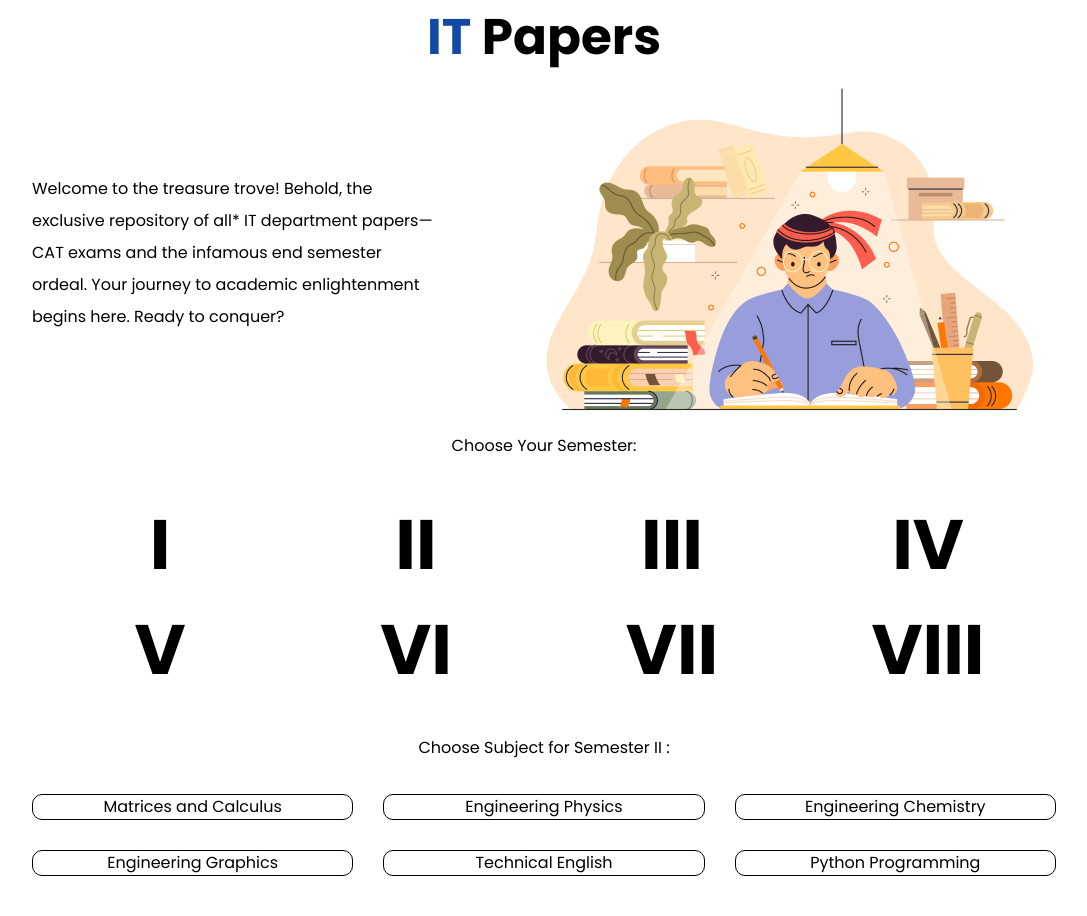
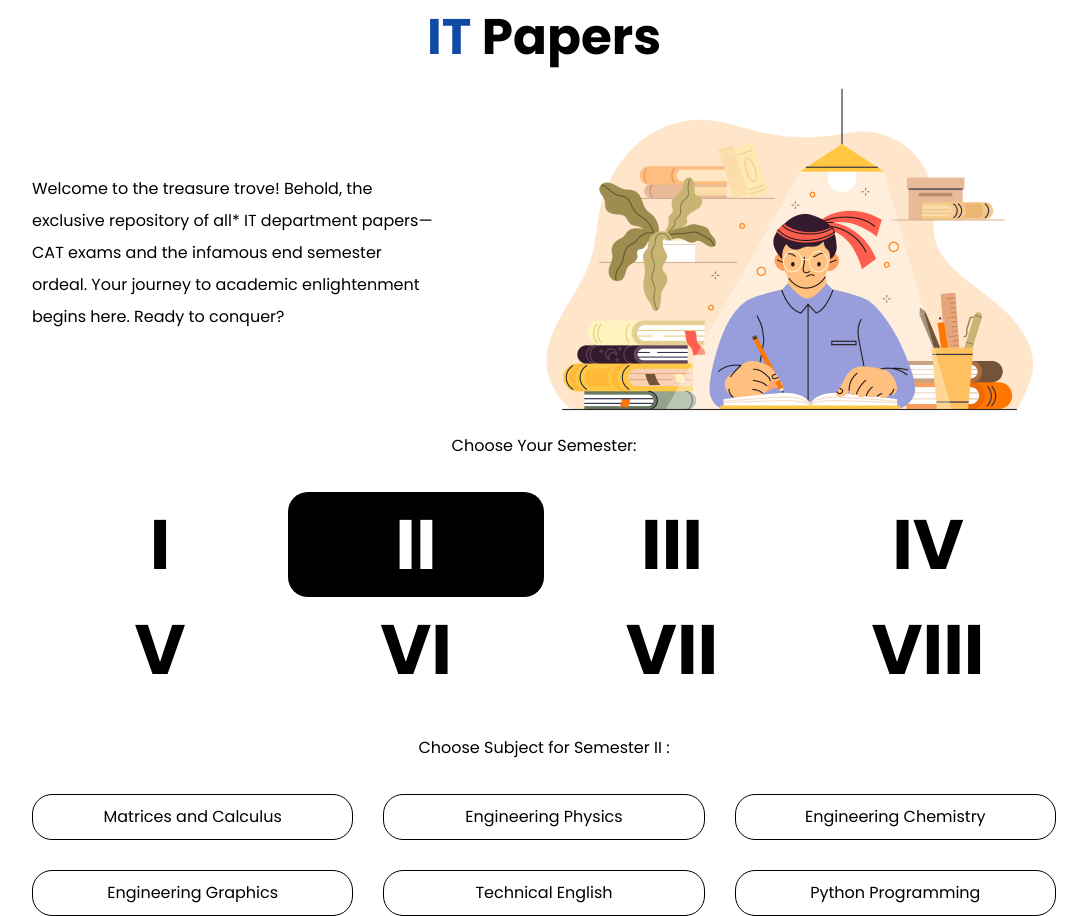
Before and after one commit to Vishwaa-Arumugam/QuestionBank-MoriLabs, a React (Vite) app in the folder frontend/: page / in a window 1280 px wide. Both pictures are taken after a click on the button "II". Shown: the whole page, without its empty margins (96-1183 px from the left). Before the commit the page ends 876 px from the top, so only its background shows below. Built offline with nearby package versions, Linux system fonts and the light colour scheme.

Commit message:
itpapers completed
itpapers completed

```diff
--- a/frontend/index.html
+++ b/frontend/index.html
@@ -7,6 +7,10 @@
     <title>
         SSN - QuestionBank
     </title>
+    <!-- <link rel="icon" type="image/svg+xml" href="/vite.svg" /> -->
+    <link href="https://fonts.googleapis.com/css2?family=Poppins:wght@400;500;600;700&display=swap" rel="stylesheet">
+    <meta name="viewport" content="width=device-width, initial-scale=1.0" />
+    <title>SSN Question Bank</title>
   </head>
   <body>
     <div id="root"></div>
--- a/frontend/src/Fetchpaper.css
+++ b/frontend/src/Fetchpaper.css
@@ -19,15 +19,11 @@
     font-weight: bold;
 }
 
-.sem-button:hover{
-    background-color: black;
-    color: white;
-    border-radius: 20px;
-}
 
 .sub-button{
     border: 1px solid black;
-    border-radius: 10px;
+    border-radius: 20px;
+    padding: 10px;
 }
 
 .subject{
@@ -35,13 +31,8 @@
     margin-left: 10%;
     display: grid;
     grid-template-columns: repeat(3, 1fr);
-    row-gap: 100px;
+    row-gap: 200px;
     gap: 30px;
-}
-
-.sub-button:hover{
-    background-color: black;
-    color: white;
 }
 
 .sub-div{
@@ -62,3 +53,9 @@
     flex-direction: column;
     gap: 30px;
 }
+
+.selected {
+    background-color: black;
+    color: white;
+    border-radius: 20px;
+  }
--- a/frontend/src/Fetchpaper.jsx
+++ b/frontend/src/Fetchpaper.jsx
@@ -1,28 +1,11 @@
-// import React from 'react'
-// import './Fetchpaper.css'
-// const Fetchpaper = () => {
-//   const sems = ['I', 'II', 'III', 'IV', 'V', 'VI', 'VII', 'VIII']
-//   const subjects = [
-//     'Matrices and Calculus',
-//     'Engineering Physics',
-//     'Enginnering Chemistry',
-//     'Enginerring Graphics',
-//     'Technical English',
-//     'Python Programming'
-//   ]
-//   return (
-//     <div className='sem'>
-//         <div className='titles'><p>Choose Your Semester:</p></div>
-//         <div className='semimg'>
-//         {sems.map((sem, index) => (
-//           <button key={ind
 import React, { useState } from 'react';
 import './Fetchpaper.css';
+import Button from './Button'
 
 const Fetchpaper = () => {
   const [selectedSem, setSelectedSem] = useState(null);
-  const [selectdSub, setSelectedSub] = useState(null);
-  const [selectedExam, setSelctedExam] = useState(null);
+  const [selectedSub, setSelectedSub] = useState(null);
+  const [selectedExam, setSelectedExam] = useState(null);
 
   const sems = ['I', 'II', 'III', 'IV', 'V', 'VI', 'VII', 'VIII'];
   const subjects = [
@@ -41,7 +24,7 @@ const Fetchpaper = () => {
         {sems.map((sem, index) => (
           <button
             key={index}
-            className='sem-button'
+            className={`sem-button ${selectedSem === sem ? 'selected' : ''}`}
             onClick={() => setSelectedSem(sem)}
           >
             {sem}
@@ -55,7 +38,7 @@ const Fetchpaper = () => {
           <div className='subject'>
             {subjects.map((sub, index) => (
               <button key={index}
-                      className='sub-button'
+              className={`sub-button ${selectedSub === sub ? 'selected' : ''}`}
                       onClick={() => setSelectedSub(sub)}>
                 {sub}
               </button>
@@ -64,26 +47,24 @@ const Fetchpaper = () => {
         </div>
       )}
 
-      {selectdSub && (
+      {selectedSub && (
       <div className='cat-div'>
       <div className='titles'><p>Choose Your Exam :</p></div>
       <div className='exams'>
       <button
-      onClick={()=>setSelctedExam('cat1')}><img src='/ranjith/image12.png'></img></button>
+      onClick={()=>setSelectedExam('cat1')}><img src='/ranjith/image13.png'></img></button>
       <button
-      onClick={()=>setSelctedExam('cat2')}><img src='/ranjith/image13.png'></img></button>
+      onClick={()=>setSelectedExam('cat2')}><img src='/ranjith/image12.png'></img></button>
       <button
-      onClick={()=>setSelctedExam('cat3')}><img src='/ranjith/image14.png'></img></button>
+      onClick={()=>setSelectedExam('cat3')}><img src='/ranjith/image14.png'></img></button>
       <button
-      onClick={()=>setSelctedExam('cat4')}><img src='/ranjith/image15.png'></img></button>
+      onClick={()=>setSelectedExam('cat4')}><img src='/ranjith/image15.png'></img></button>
       </div>
       </div>)}
 
       {
         selectedExam && (
-            <div>
-                <button className='fetch-button'>Fetch Papers</button>
-            </div>
+            <div className='flex flex-col items-center justify-center'><Button name={"Fetch Papers"}/></div>
         )
       }
     </div>
--- a/frontend/src/index.css
+++ b/frontend/src/index.css
@@ -4,6 +4,7 @@
 @tailwind components;
 @tailwind utilities;
 
-body{
-  font-family: Poppins, sans-serif;
+
+body {
+    font-family: 'Poppins', sans-serif;
 }
```
